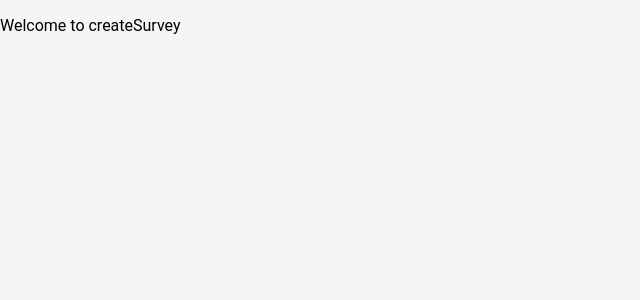
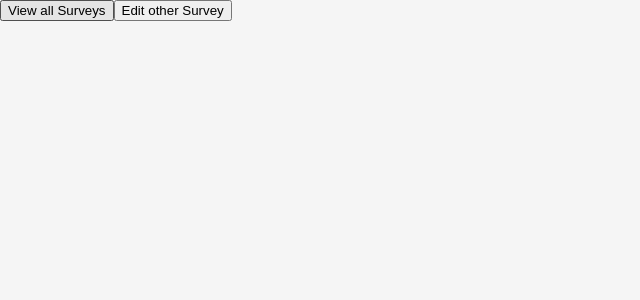
Before and after one commit to khaniku/Comet, a React (Create React App) app in the folder app/: page / in a window 1280 px wide. Shown: the top 300 px of the page, without its empty margins (0-640 px from the left). Built offline with nearby package versions, Linux system fonts and the light colour scheme.

Commit message:
(Second)

```diff
--- /dev/null
+++ b/app/src/surveys/Components/ButtonPanel.css
@@ -0,0 +1,30 @@
+* {
+    box-sizing: content-box;
+  }
+  body {
+    margin: 0;
+  }
+  #igxc07{
+    display:none;
+  }
+  #id60ii{
+    display:none;
+  }
+  #iqu5bc{
+    background-color:#7265dc;
+  }
+  #ibk03b{
+    background-color:#ffffff;
+  }
+  #irdf{
+    display:none;
+  }
+  #iv82{
+    display:none;
+  }
+  #ithd{
+    background-color:#ffffff;
+  }
+  #im2f{
+    background-color:#7265dc;
+  }
--- /dev/null
+++ b/app/src/surveys/createSurvey.css
@@ -0,0 +1,30 @@
+* {
+    box-sizing: content-box;
+  }
+  body {
+    margin: 0;
+  }
+  #igxc07{
+    display:none;
+  }
+  #id60ii{
+    display:none;
+  }
+  #iqu5bc{
+    background-color:#7265dc;
+  }
+  #ibk03b{
+    background-color:#ffffff;
+  }
+  #irdf{
+    display:none;
+  }
+  #iv82{
+    display:none;
+  }
+  #ithd{
+    background-color:#ffffff;
+  }
+  #im2f{
+    background-color:#7265dc;
+  }
--- a/app/src/surveys/createSurvey.js
+++ b/app/src/surveys/createSurvey.js
@@ -1,11 +1,35 @@
 import React from 'react';
 
+
 export default class createSurvey extends React.Component {
+
+
+viewAllSurvey = () =>{
+
+}
+
+editOtherSurvey = () =>{
+    alert("edit other survey")
+}
+
+
+
+
     render() {
         return (
-            <div>
-                <p>Welcome to createSurvey</p>
-            </div>
+        <div className="component-button-panel">
+      <div class="gdp-row">
+<div class="cell">
+    <div id="iqfehu" class="form-group">
+      <button type="submit" onClick ={() => this.viewAllSurvey()}   id="iqu5bc" class="Button">View all Surveys</button>
+      <button type="submit" onClick ={() => this.editOtherSurvey()} class="Button" id="im2f">Edit other Survey</button>
+    </div>
+    </div>
+    <div class="cell">
+    </div>
+    </div>
+      </div>
+
         )
     }
 }
```
Also changed, not shown: app/src/surveys/Components/ButtonPanel.js (added, +56 -0 lines).
